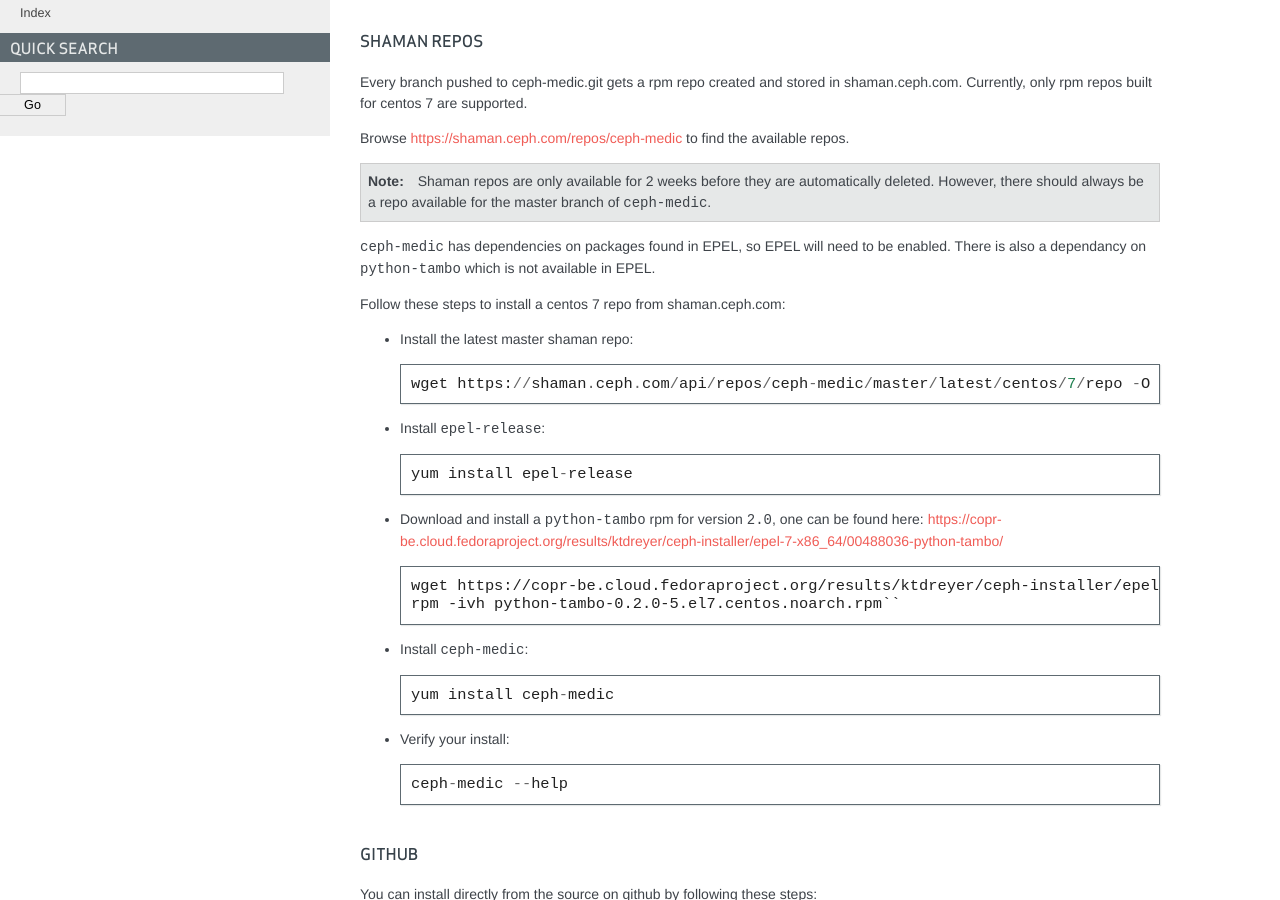
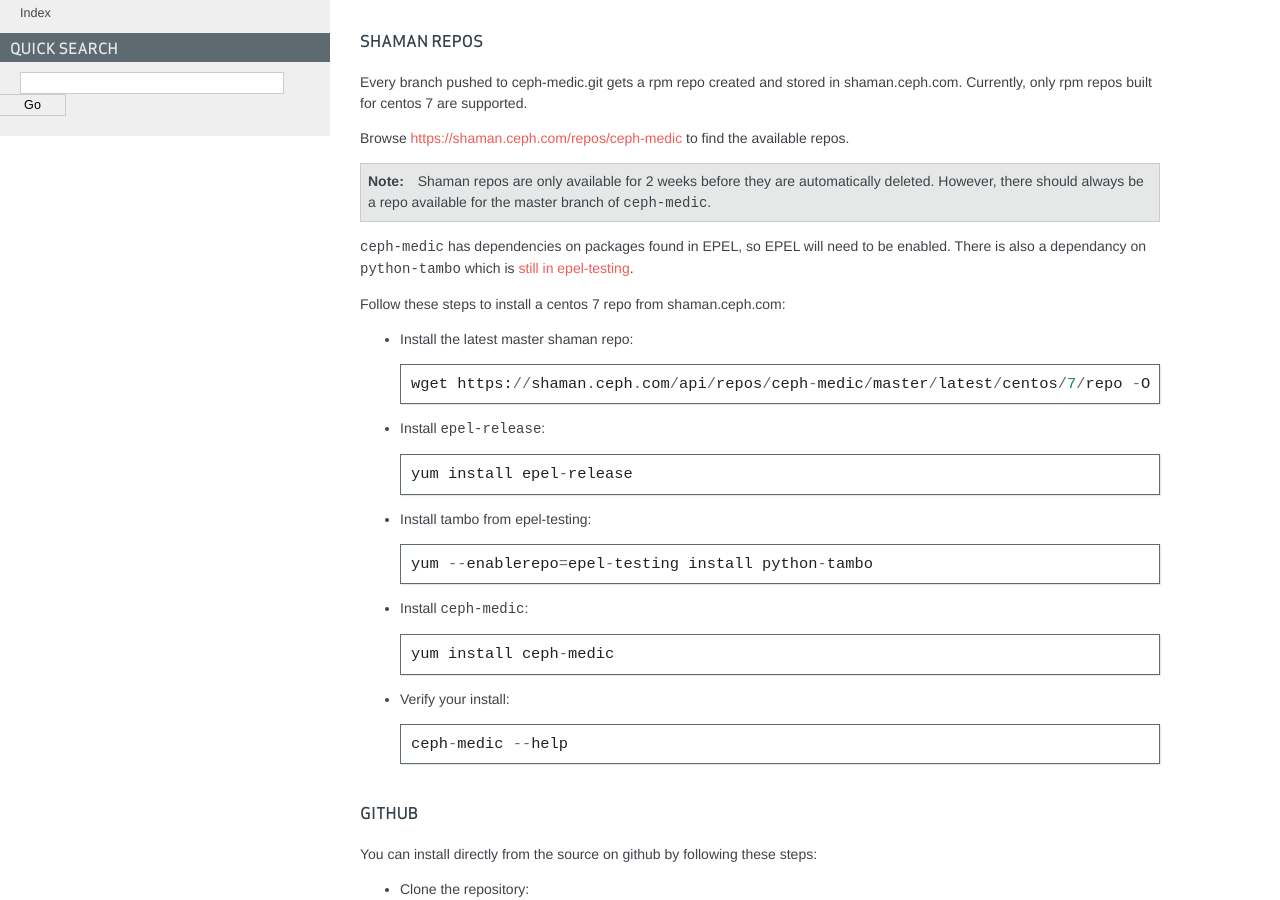
Before and after one commit to ceph/ceph-medic, a Sphinx documentation site: the page built from docs/source/index.rst, in a window 1280 px wide and 900 px high, scrolled down 286 px. Built offline with Sphinx 7.4.7, drawn with Linux system fonts in a browser that asks for light colours.

Commit message:
doc: tambo is in epel-testing
... and it's a newer version (0.4.0) as well.

```diff
--- a/docs/source/index.rst
+++ b/docs/source/index.rst
@@ -30,7 +30,7 @@
    However, there should always be a repo available for the master branch of ``ceph-medic``.
 
 ``ceph-medic`` has dependencies on packages found in EPEL, so EPEL will need to be enabled.
-There is also a dependancy on ``python-tambo`` which is not available in EPEL.
+There is also a dependancy on ``python-tambo`` which is `still in epel-testing <https://bodhi.fedoraproject.org/updates/FEDORA-EPEL-2017-76ab6036a0>`_.
 
 Follow these steps to install a centos 7 repo from shaman.ceph.com:
 
@@ -42,10 +42,9 @@
 
       yum install epel-release
 
-- Download and install a ``python-tambo`` rpm for version ``2.0``, one can be found here: https://copr-be.cloud.fedoraproject.org/results/ktdreyer/ceph-installer/epel-7-x86_64/00488036-python-tambo/ ::
+- Install tambo from epel-testing::
 
-      wget https://copr-be.cloud.fedoraproject.org/results/ktdreyer/ceph-installer/epel-7-x86_64/00488036-python-tambo/python-tambo-0.2.0-5.el7.centos.noarch.rpm
-      rpm -ivh python-tambo-0.2.0-5.el7.centos.noarch.rpm``
+      yum --enablerepo=epel-testing install python-tambo
 
 - Install ``ceph-medic``::
 
```
